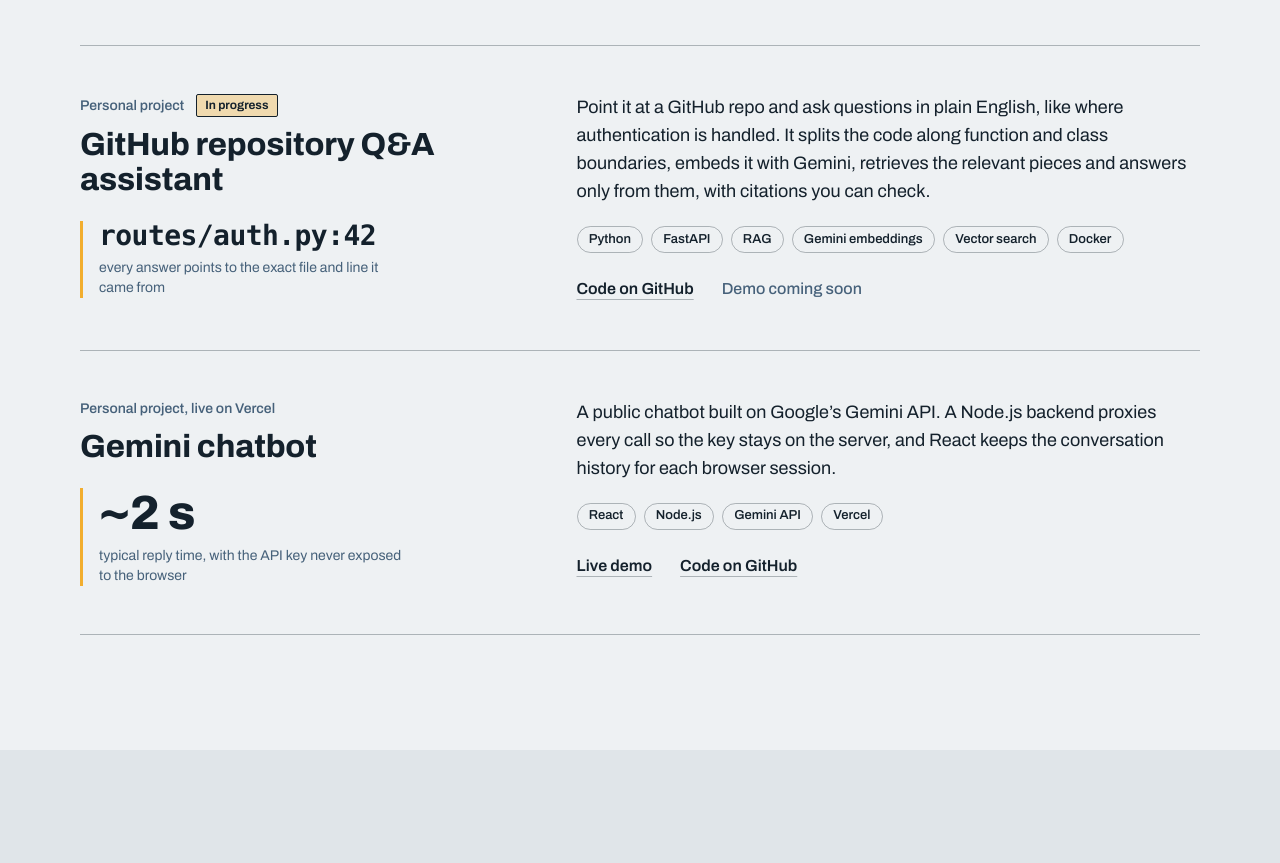
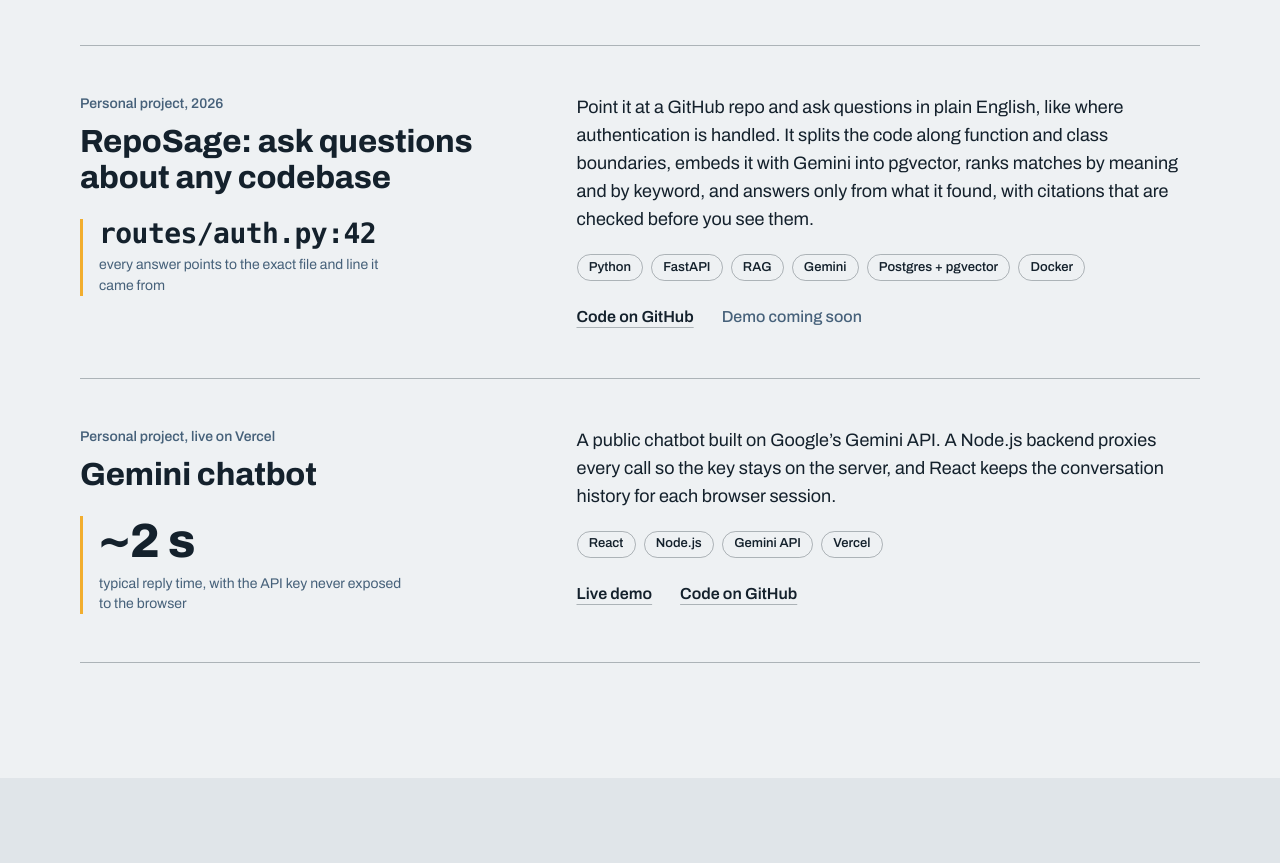
Before and after one commit to Bhushan0010/portfolio, a plain HTML site: page index.html in a window 1280 px wide. Shown: the part 1700-2563 px from the top of the page. Drawn offline with Linux system fonts and the light colour scheme.

Commit message:
Link RepoSage project to its repo
Co-Authored-By: Claude Opus 5.5 <noreply@anthropic.com>
Claude-Session: https://claude.ai/code/session_01BtHBdimSTuoRzCGUrkHdfR

```diff
--- a/index.html
+++ b/index.html
@@ -1048,8 +1048,8 @@
         <!-- Project 3 -->
         <article class="project">
           <div class="project__meta">
-            <p class="project__context">Personal project <span class="tag">In progress</span></p>
-            <h3>GitHub repository Q&amp;A assistant</h3>
+            <p class="project__context">Personal project, 2026</p>
+            <h3>RepoSage: ask questions about any codebase</h3>
             <p class="project__result">
               <span class="figure figure--code">routes/auth.py:42</span>
               <span class="caption">every answer points to the exact file and line it came from</span>
@@ -1058,15 +1058,16 @@
           <div class="project__body">
             <p>
               Point it at a GitHub repo and ask questions in plain English, like where authentication is handled.
-              It splits the code along function and class boundaries, embeds it with Gemini, retrieves the
-              relevant pieces and answers only from them, with citations you can check.
+              It splits the code along function and class boundaries, embeds it with Gemini into pgvector,
+              ranks matches by meaning and by keyword, and answers only from what it found, with citations
+              that are checked before you see them.
             </p>
             <ul class="stack" aria-label="Tech stack">
-              <li>Python</li><li>FastAPI</li><li>RAG</li><li>Gemini embeddings</li><li>Vector search</li><li>Docker</li>
+              <li>Python</li><li>FastAPI</li><li>RAG</li><li>Gemini</li><li>Postgres + pgvector</li><li>Docker</li>
             </ul>
             <p class="project__links">
-              <!-- TODO: replace with the repo URL, and add a "Live demo" link when it ships -->
-              <a class="link" href="https://github.com/Bhushan0010" target="_blank" rel="noopener">Code on GitHub</a>
+              <!-- TODO: add a "Live demo" link once it's deployed on Render -->
+              <a class="link" href="https://github.com/Bhushan0010/reposage" target="_blank" rel="noopener">Code on GitHub</a>
               <span class="note">Demo coming soon</span>
             </p>
           </div>
```
